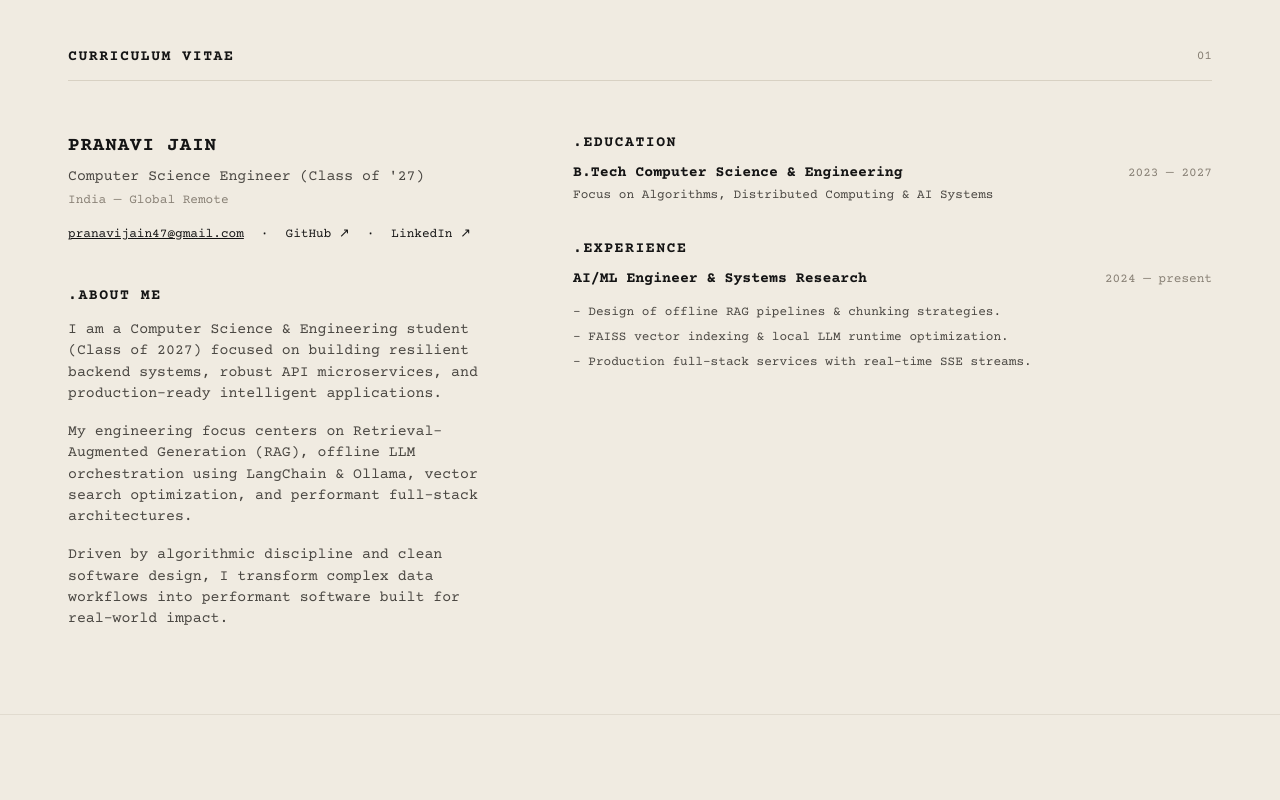
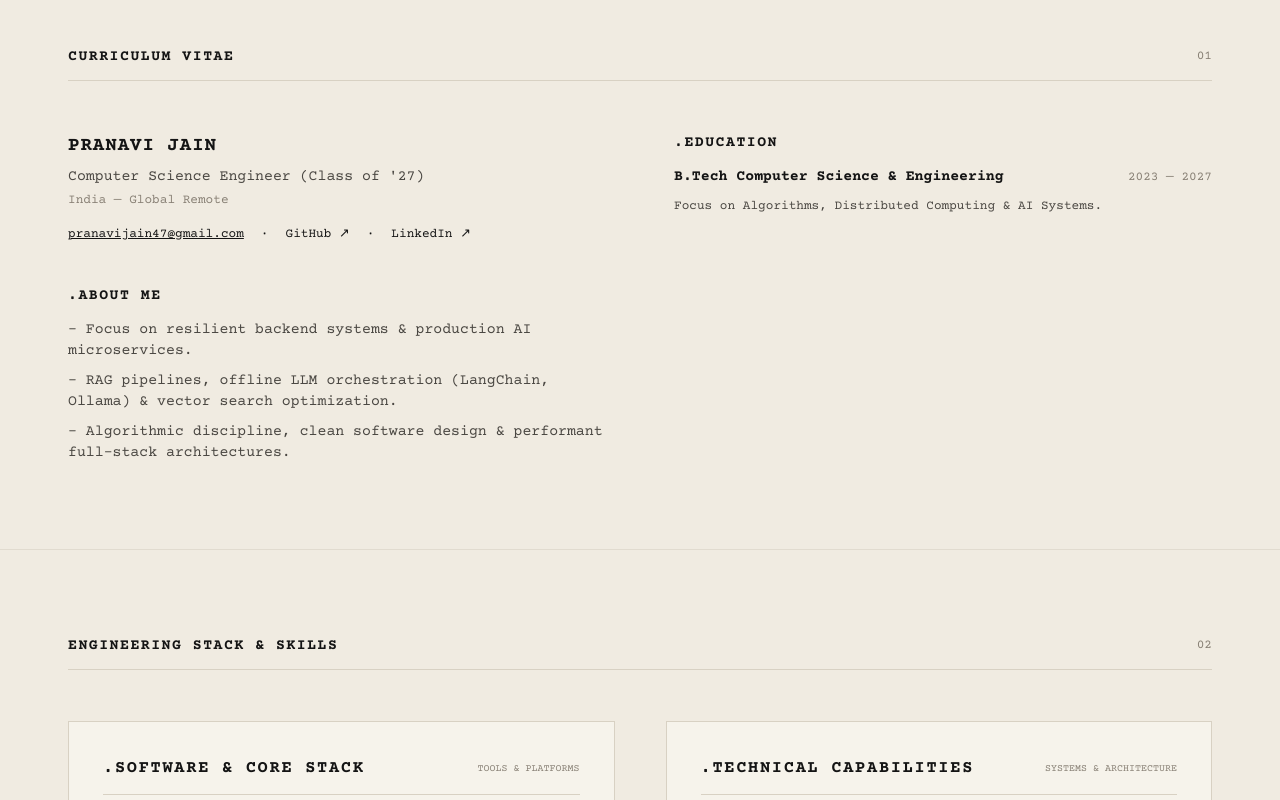
Before and after one commit to prranavii/portfolio, a React (Vite) app: page / in a window 1280 px wide. Shown: the part 840-1640 px from the top of the page. Built offline with nearby package versions, Linux system fonts and the light colour scheme; a web font is replaced by a local one.

Commit message:
refactor: remove Experience block from Curriculum Vitae and convert About Me to concise phrases

```diff
--- a/src/components/About.jsx
+++ b/src/components/About.jsx
@@ -25,8 +25,8 @@ const About = () => {
       {/* Main Grid Spread */}
       <motion.div {...fadeUp} className="grid grid-cols-1 lg:grid-cols-12 gap-10 lg:gap-16 max-w-6xl mx-auto">
 
-        {/* Left Column: Identity & Narrative Bio */}
-        <div className="lg:col-span-5 space-y-8">
+        {/* Left Column: Identity & Concise Phrase Bio */}
+        <div className="lg:col-span-6 space-y-8">
 
           {/* Clean Identity Header */}
           <div className="space-y-1 font-mono text-sm">
@@ -54,60 +54,36 @@ const About = () => {
             </div>
           </div>
 
-          {/* Narrative About */}
+          {/* Shortened Phrase-Based About */}
           <div className="space-y-3 pt-2">
             <h3 className="font-mono font-bold text-xs sm:text-sm text-ink tracking-widest uppercase">
               .ABOUT ME
             </h3>
-            <div className="font-mono text-xs sm:text-sm text-ink-secondary leading-relaxed space-y-4">
-              <p>
-                I am a Computer Science & Engineering student (Class of 2027) focused on building resilient backend systems, robust API microservices, and production-ready intelligent applications.
-              </p>
-              <p>
-                My engineering focus centers on Retrieval-Augmented Generation (RAG), offline LLM orchestration using LangChain & Ollama, vector search optimization, and performant full-stack architectures.
-              </p>
-              <p>
-                Driven by algorithmic discipline and clean software design, I transform complex data workflows into performant software built for real-world impact.
-              </p>
-            </div>
+            <ul className="font-mono text-xs sm:text-sm text-ink-secondary space-y-2 leading-relaxed">
+              <li>- Focus on resilient backend systems & production AI microservices.</li>
+              <li>- RAG pipelines, offline LLM orchestration (LangChain, Ollama) & vector search optimization.</li>
+              <li>- Algorithmic discipline, clean software design & performant full-stack architectures.</li>
+            </ul>
           </div>
 
         </div>
 
-        {/* Right Column: Education, Experience, Software & Skills */}
-        <div className="lg:col-span-7 space-y-8">
+        {/* Right Column: Education */}
+        <div className="lg:col-span-6 space-y-8">
 
           {/* .EDUCATION */}
-          <div className="space-y-2">
+          <div className="space-y-3">
             <h3 className="font-mono font-bold text-xs sm:text-sm text-ink tracking-widest uppercase">
               .EDUCATION
             </h3>
-            <div className="font-mono text-xs sm:text-sm space-y-1">
+            <div className="font-mono text-xs sm:text-sm space-y-2">
               <div className="flex flex-col sm:flex-row justify-between sm:items-baseline text-ink font-semibold">
                 <span>B.Tech Computer Science & Engineering</span>
                 <span className="text-ink-muted text-xs font-normal">2023 — 2027</span>
               </div>
-              <p className="text-ink-secondary text-xs">
-                Focus on Algorithms, Distributed Computing & AI Systems
+              <p className="text-ink-secondary text-xs leading-relaxed">
+                Focus on Algorithms, Distributed Computing & AI Systems.
               </p>
-            </div>
-          </div>
-
-          {/* .EXPERIENCE */}
-          <div className="space-y-2">
-            <h3 className="font-mono font-bold text-xs sm:text-sm text-ink tracking-widest uppercase">
-              .EXPERIENCE
-            </h3>
-            <div className="font-mono text-xs sm:text-sm space-y-2">
-              <div className="flex flex-col sm:flex-row justify-between sm:items-baseline text-ink font-semibold">
-                <span>AI/ML Engineer & Systems Research</span>
-                <span className="text-ink-muted text-xs font-normal">2024 — present</span>
-              </div>
-              <ul className="text-xs text-ink-secondary space-y-1 pt-1 leading-relaxed">
-                <li>- Design of offline RAG pipelines & chunking strategies.</li>
-                <li>- FAISS vector indexing & local LLM runtime optimization.</li>
-                <li>- Production full-stack services with real-time SSE streams.</li>
-              </ul>
             </div>
           </div>
 
```
